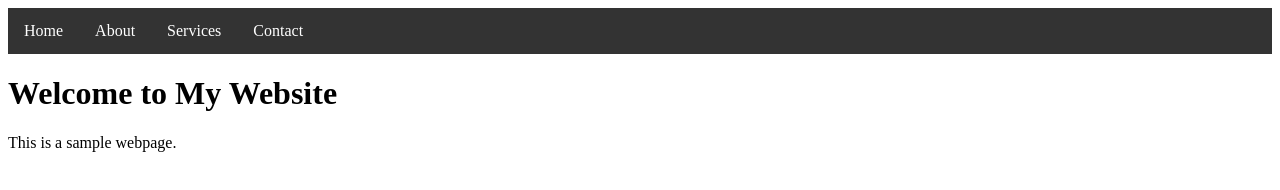
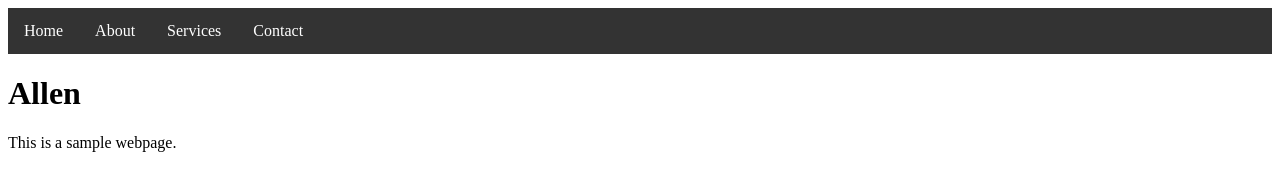
Before and after one commit to AllenChienXXX/AllenChienXXX.github.io, a plain HTML site: page index.html in a window 1280 px wide. Drawn offline with Linux system fonts and the light colour scheme.

Commit message:
Update index.html

```diff
--- a/index.html
+++ b/index.html
@@ -3,7 +3,7 @@
 <head>
     <meta charset="UTF-8">
     <meta name="viewport" content="width=device-width, initial-scale=1.0">
-    <title>My Website</title>
+    <title>Allen Chien</title>
     <link rel="stylesheet" href="static/styles.css">
 </head>
 <body>
@@ -13,7 +13,7 @@
         <a href="#">Services</a>
         <a href="#">Contact</a>
     </div>
-    <h1>Welcome to My Website</h1>
+    <h1>Allen</h1>
     <p>This is a sample webpage.</p>
 </body>
 </html>
```
